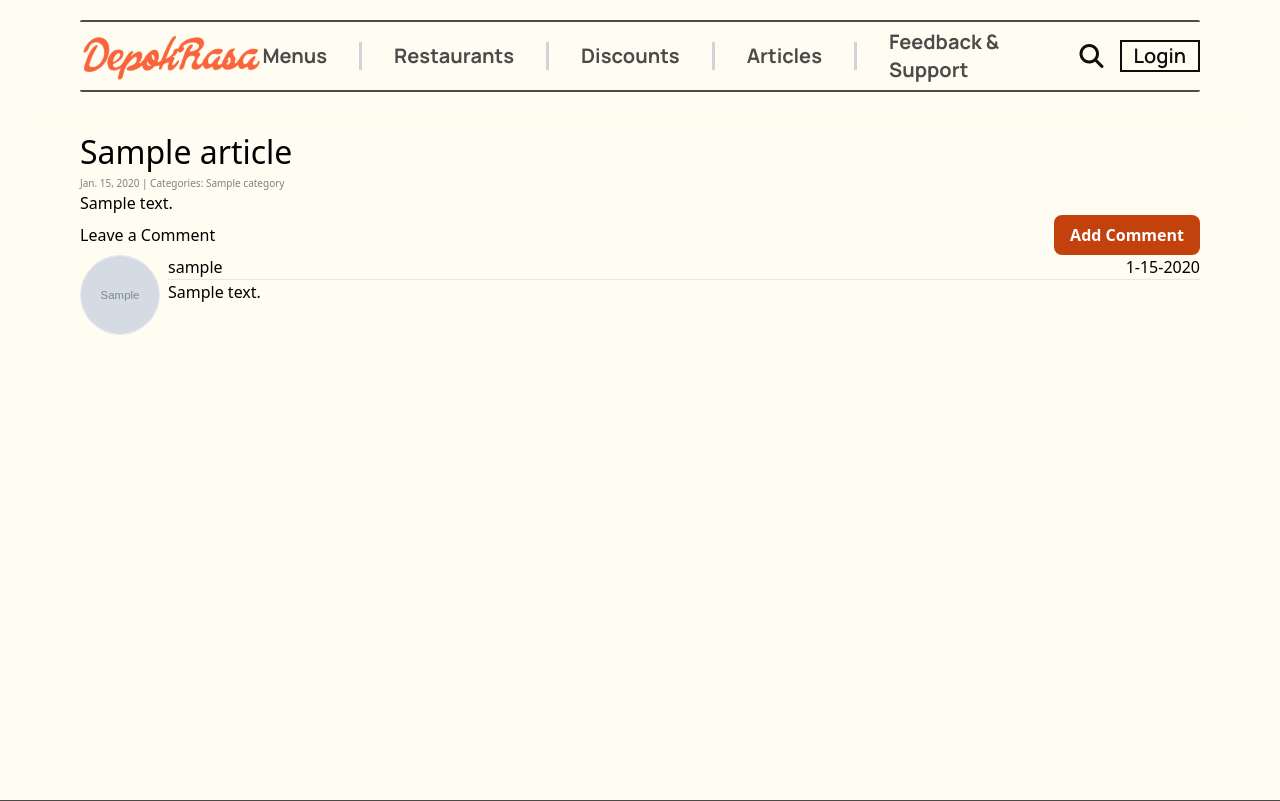
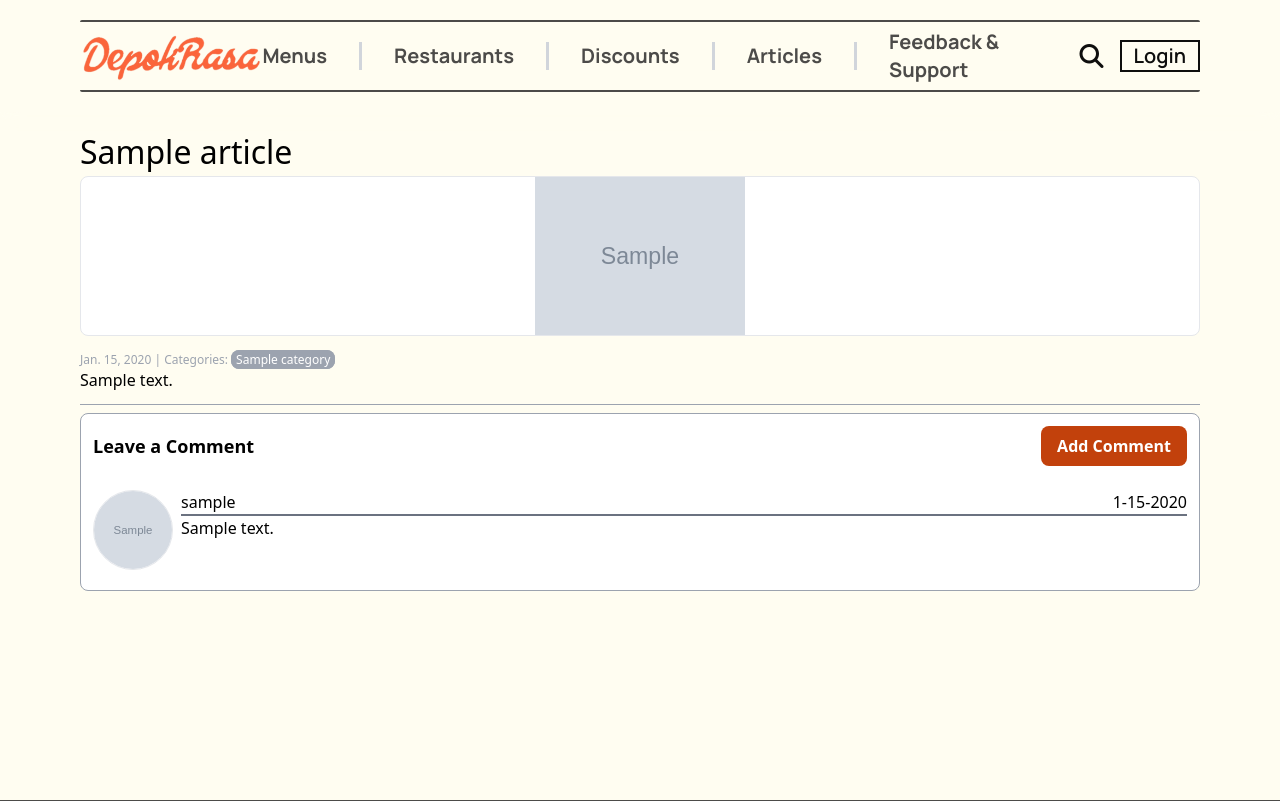
Before and after one commit to PBP-E05/depokrasa, a Django app: page /articles/1/ in a window 1280 px wide. Shown: the top 801 px of the page. Run offline with Django 5.2, Linux system fonts and the light colour scheme; tables that the repository leaves empty hold one stand-in row (values such as "Sample post"); grey boxes marked "Sample" are stand-in pictures; some libraries are stand-ins or nearby versions; some web fonts are replaced.

Commit message:
Add articles styling and website config

```diff
--- a/articles/templates/category.html
+++ b/articles/templates/category.html
@@ -1,7 +1,7 @@
 {% extends "index.html" %}
 
 {% block page_title %}
-<h2>Category: {{ category }}</h2>
+<h2>CATEGORY: {{ category }}</h2>
 {% endblock page_title %}
 
 {% block script %}
--- a/articles/templates/content.html
+++ b/articles/templates/content.html
@@ -8,19 +8,24 @@
     <h1 style="font-size:xx-large;">{{ article.title }}</h1>
 {% endblock page_title %}
 
-<div style="color: gray; font-size: x-small;">
+<div class="flex justify-center items-center bg-white w-full h-40 border border-black-500 rounded-lg mb-4">
+    <img src="{{ article.featured_img.url }}" alt="Featured Image" class="object-contain w-full h-full">
+</div>
+<div class="text-gray-400 text-xs">
     {{ article.created_on.date }} | Categories:
     {% for category in article.categories.all %}
-        <a href="{% url 'articles:show_article_category' category.name %}">
+        <a href="{% url 'articles:show_article_category' category.name %}" class="border border-gray-400 bg-gray-400 text-white rounded-lg px-1 mr-1">
             {{ category.name }}
         </a>
     {% endfor %}
-    </div>
-<p>{{ article.body | safe |linebreaks }}</p>
-
-<div>
-    <div class="flex flex-row justify-between items-center">
-        <h2> Leave a Comment</h2>
+</div>
+<div class ="mb-3">
+    {{ article.body | safe |linebreaks }}
+</div>
+<hr class="mb-2 border-gray-400">
+<div class="bg-white border border-gray-400 rounded-lg px-3 py-3">
+    <div class="flex flex-row justify-between items-center mb-4">
+        <h2 class="font-semibold text-lg"> Leave a Comment</h2>
         <button data-modal-target="crudModal" data-modal-toggle="crudModal" class="btn bg-orange-700 hover:bg-orange-600 text-white font-bold py-2 px-4 rounded-lg transition duration-300 ease-in-out transform hover:-translate-y-1 hover:scale-105" onclick="showModal();">
             Add Comment
         </button>
@@ -132,10 +137,10 @@
                 <p class="text-center text-gray-600 mt-4">No Comments</p>
         `;
         }else{
-            classNameString = "columns-1 gap-6 w-full";
+            classNameString = "columns-1 gap-6 w-full divide-y divide-gray-400";
             comments.forEach((item) => {
                 htmlString +=  `
-                <div class="relative break-inside-avoid mb-4 ">
+                <div class="relative break-inside-avoid pt-2 mb-2 ">
                     <div class="flex flex-row">
                         <img src="${item.author.profile_picture || '/media/profile_pictures/default.jpg'}" class="border border-b-200 w-20 h-20 rounded-full object-cover object-center mr-2">
                         <div class="flex flex-col flex-grow">
@@ -143,7 +148,7 @@
                                 <p>${item.author.username}</p>
                                 <p>${new Date(item.created_on).toLocaleDateString().replace(/\//g, "-")}</p>
                             </div>
-                            <hr>
+                            <hr class="border-t-2 border-gray-500">
                             <div>
                                 <p>${item.body}</p>
                             </div>
--- a/depokrasa/settings.py
+++ b/depokrasa/settings.py
@@ -28,7 +28,7 @@ PRODUCTION = os.getenv("PRODUCTION", False)
 DEBUG = not PRODUCTION
 # DEBUG = False
 
-ALLOWED_HOSTS = ["localhost", "127.0.0.1", "muhammad-wendy-depokrasa.pbp.cs.ui.ac.id"]
+ALLOWED_HOSTS = ["localhost", "127.0.0.1", "muhammad-wendy-depokrasa.pbp.cs.ui.ac.id", "http://muhammad-wendy-depokrasa.pbp.cs.ui.ac.id", "https://muhammad-wendy-depokrasa.pbp.cs.ui.ac.id"]
 
 
 # Application definition
```
Also changed, not shown: articles/templates/index.html (+9 -8 lines), 1 other file.
